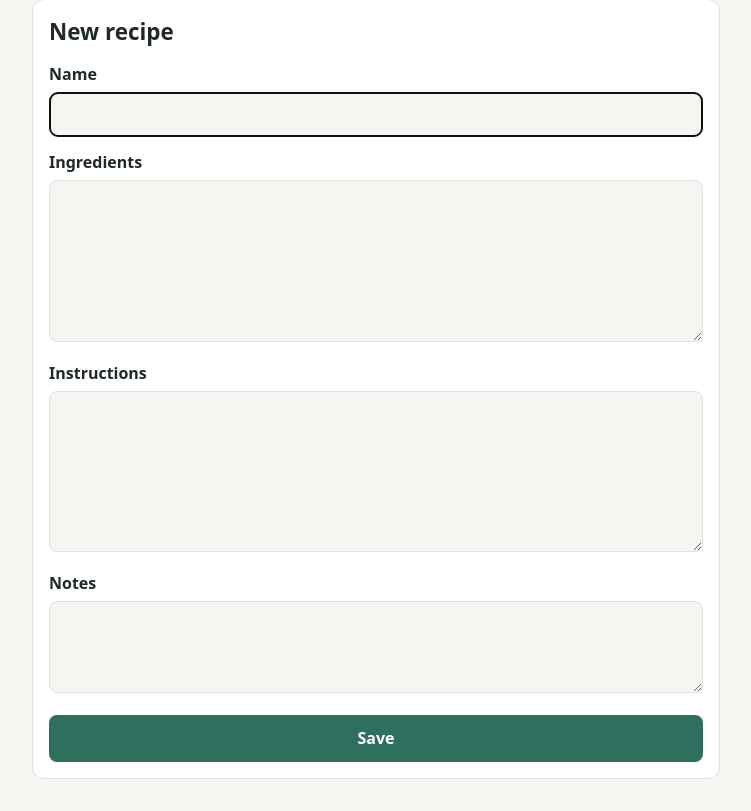
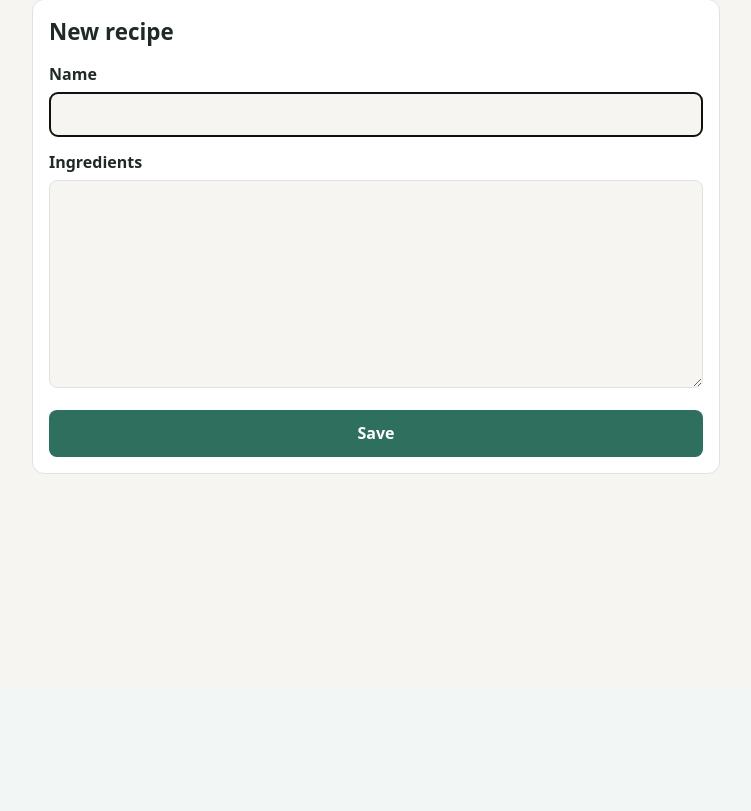
Before and after one commit to moorecameronjames/tube-feed-inventory-tracker, a Flask app: page /recipes/new in a window 1280 px wide. Shown: the part 111-922 px from the top of the page, without its empty margins (264-1015 px from the left). After the commit the page ends 585 px from the top, so only its background shows below. Run offline with Flask 3, Linux system fonts and the light colour scheme; some libraries are stand-ins or nearby versions.

Commit message:
Recipes: remove instructions and notes
Recipes now have just a name and ingredients. The columns are dropped
from the recipes table on startup for existing databases. Batch notes
on the Made tab are unchanged.

Co-Authored-By: Claude Opus 5.5 <noreply@anthropic.com>

```diff
--- a/app.py
+++ b/app.py
@@ -429,24 +429,16 @@ def save_recipe(recipe_id):
     if not name:
         flash("Give the recipe a name.", "error")
         return None
-    fields = (
-        name,
-        form.get("ingredients", "").strip(),
-        form.get("instructions", "").strip(),
-        form.get("notes", "").strip(),
-    )
+    fields = (name, form.get("ingredients", "").strip())
     db = get_db()
     try:
         if recipe_id is None:
             return db.execute(
-                """INSERT INTO recipes (name, ingredients, instructions, notes)
-                   VALUES (%s, %s, %s, %s) RETURNING id""",
+                "INSERT INTO recipes (name, ingredients) VALUES (%s, %s) RETURNING id",
                 fields,
             ).fetchone()["id"]
         db.execute(
-            """UPDATE recipes SET name = %s, ingredients = %s, instructions = %s, notes = %s,
-                      archived = %s
-               WHERE id = %s""",
+            "UPDATE recipes SET name = %s, ingredients = %s, archived = %s WHERE id = %s",
             (*fields, bool(form.get("archived")), recipe_id),
         )
         return recipe_id
--- a/schema.sql
+++ b/schema.sql
@@ -17,11 +17,13 @@ CREATE TABLE IF NOT EXISTS recipes (
     id            SERIAL PRIMARY KEY,
     name          TEXT NOT NULL UNIQUE,
     ingredients   TEXT NOT NULL DEFAULT '',
-    instructions  TEXT NOT NULL DEFAULT '',
-    notes         TEXT NOT NULL DEFAULT '',
     archived      BOOLEAN NOT NULL DEFAULT FALSE,
     created_at    TIMESTAMPTZ NOT NULL DEFAULT now()
 );
+
+-- Removed fields (for databases created before they were dropped).
+ALTER TABLE recipes DROP COLUMN IF EXISTS instructions;
+ALTER TABLE recipes DROP COLUMN IF EXISTS notes;
 
 -- One row each time a recipe is made.
 CREATE TABLE IF NOT EXISTS batches (
--- a/templates/recipe_detail.html
+++ b/templates/recipe_detail.html
@@ -24,12 +24,6 @@
 {% if recipe.ingredients %}
 <div class="card"><h2>Ingredients</h2><div class="prewrap">{{ recipe.ingredients }}</div></div>
 {% endif %}
-{% if recipe.instructions %}
-<div class="card"><h2>Instructions</h2><div class="prewrap">{{ recipe.instructions }}</div></div>
-{% endif %}
-{% if recipe.notes %}
-<div class="card"><h2>Notes</h2><div class="prewrap">{{ recipe.notes }}</div></div>
-{% endif %}
 
 <div class="card">
   <h2>Batches made</h2>
--- a/templates/recipe_form.html
+++ b/templates/recipe_form.html
@@ -8,13 +8,7 @@
     <input id="name" name="name" value="{{ recipe.get('name', '') }}" required autofocus>
 
     <label for="ingredients">Ingredients</label>
-    <textarea id="ingredients" name="ingredients" rows="6">{{ recipe.get('ingredients', '') }}</textarea>
-
-    <label for="instructions">Instructions</label>
-    <textarea id="instructions" name="instructions" rows="6">{{ recipe.get('instructions', '') }}</textarea>
-
-    <label for="notes">Notes</label>
-    <textarea id="notes" name="notes" rows="3">{{ recipe.get('notes', '') }}</textarea>
+    <textarea id="ingredients" name="ingredients" rows="8">{{ recipe.get('ingredients', '') }}</textarea>
 
     {% if not is_new %}
     <label class="checkbox">
```
Also changed, not shown: tests/test_app.py (+18 -0 lines), README.md.
